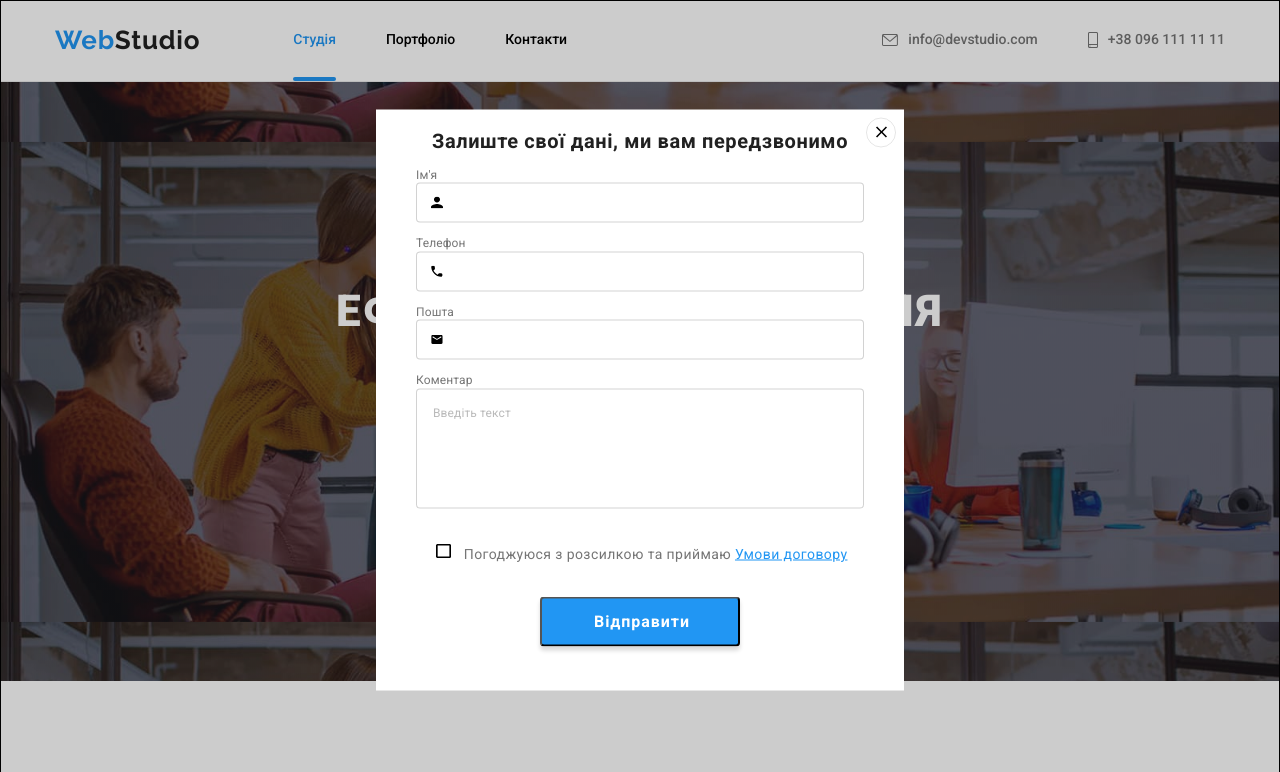
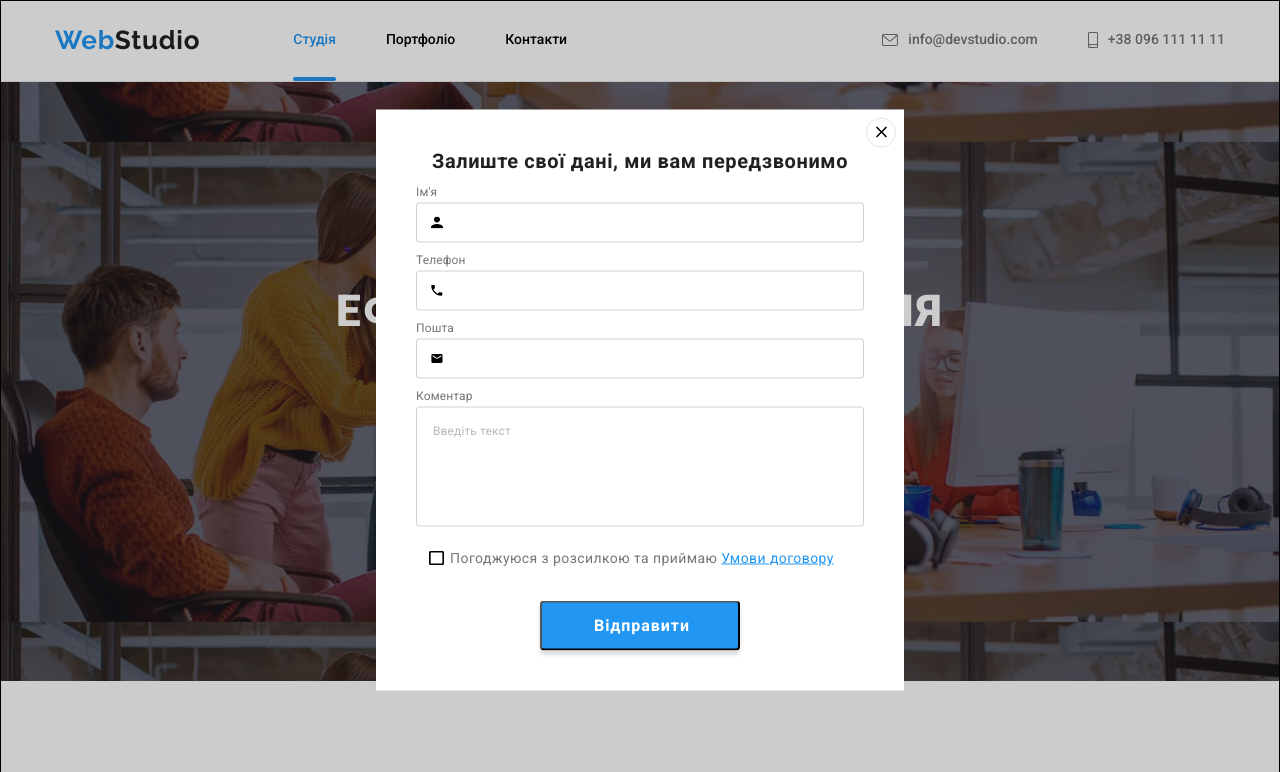
Before and after one commit to Wiltor69/goit-markup-hw-06, a plain HTML site: page index.html in a window 1280 px wide. Both pictures are taken after a click on the button "Замовити послугу". Shown: the top 772 px of the page. Drawn offline with nearby package versions, Linux system fonts and the light colour scheme.

Commit message:
Again fixed mistakes

```diff
--- a/css/style.css
+++ b/css/style.css
@@ -684,8 +684,8 @@ ul {
   position: absolute;
   top: 50%;
   left: 50%;
-  padding-top: 20px;
-  padding-bottom: 20px;
+  padding-top: 40px;
+  padding-bottom: 40px;
   padding-left: 40px;
   padding-right: 40px;
   transform: translate(-50%, -50%) scale(1);
@@ -739,26 +739,25 @@ ul {
   margin-bottom: 12px;
 }
 .form-start {
+  display: block;
   position: absolute;
   width: 448px;
-
-  margin-left: auto;
-  margin-right: auto;
 }
 .form-input {
   display: block;
   width: 100%;
   height: 40px;
-  display: block;
+
   border: 1px solid rgba(33, 33, 33, 0.2);
   border-radius: 4px;
   padding-left: 42px;
 
   transition: border-color 250ms cubic-bezier(0.4, 0, 0.2, 1);
 }
-.form-input:not(:last-child) {
+.icon-input:not(:last-child) {
   margin-bottom: 10px;
 }
+
 .form-name {
   position: absolute;
   top: 50%;
@@ -776,15 +775,18 @@ ul {
 .form-label {
   display: block;
   width: 448px;
+  height: 14px;
+  margin-bottom: 4px;
 }
 
 .text-formlabel {
+  display: block;
   font-family: "Roboto";
   font-style: normal;
   font-weight: 400;
   font-size: 12px;
   line-height: 1.17;
-  margin-bottom: 4px;
+
   letter-spacing: 0.01em;
 
   color: var(--text-other-color);
@@ -797,6 +799,7 @@ ul {
   fill: var(--button-wordfirst-color);
 }
 textarea {
+  display: block;
   resize: none;
   width: 448px;
   height: 120px;
@@ -804,7 +807,6 @@ textarea {
   border-radius: 4px;
   padding: 16px;
   transition: border-color 250ms cubic-bezier(0.4, 0, 0.2, 1);
-  margin-bottom: 30px;
 }
 textarea:focus {
   outline: none;
@@ -821,6 +823,7 @@ textarea::placeholder {
   color: rgba(117, 117, 117, 0.5);
 }
 .check-label {
+  position: relative;
   display: block;
   font-family: "Roboto";
   font-style: normal;
@@ -843,8 +846,13 @@ textarea::placeholder {
   margin-bottom: 30px;
   margin-left: auto;
   margin-right: auto;
+  margin-top: 20px;
 }
 .icon-check {
+  display: block;
+  position: absolute;
+  top: 18%;
+  left: -4.5%;
   margin-right: 8.4px;
   transition: fill 250ms cubic-bezier(0.4, 0, 0.2, 1);
 }
@@ -885,7 +893,7 @@ textarea::placeholder {
   border-radius: 4px;
   margin-left: auto;
   margin-right: auto;
-  margin-bottom: 40px;
+
   font-family: "Roboto";
   font-style: normal;
   font-weight: 700;
```
